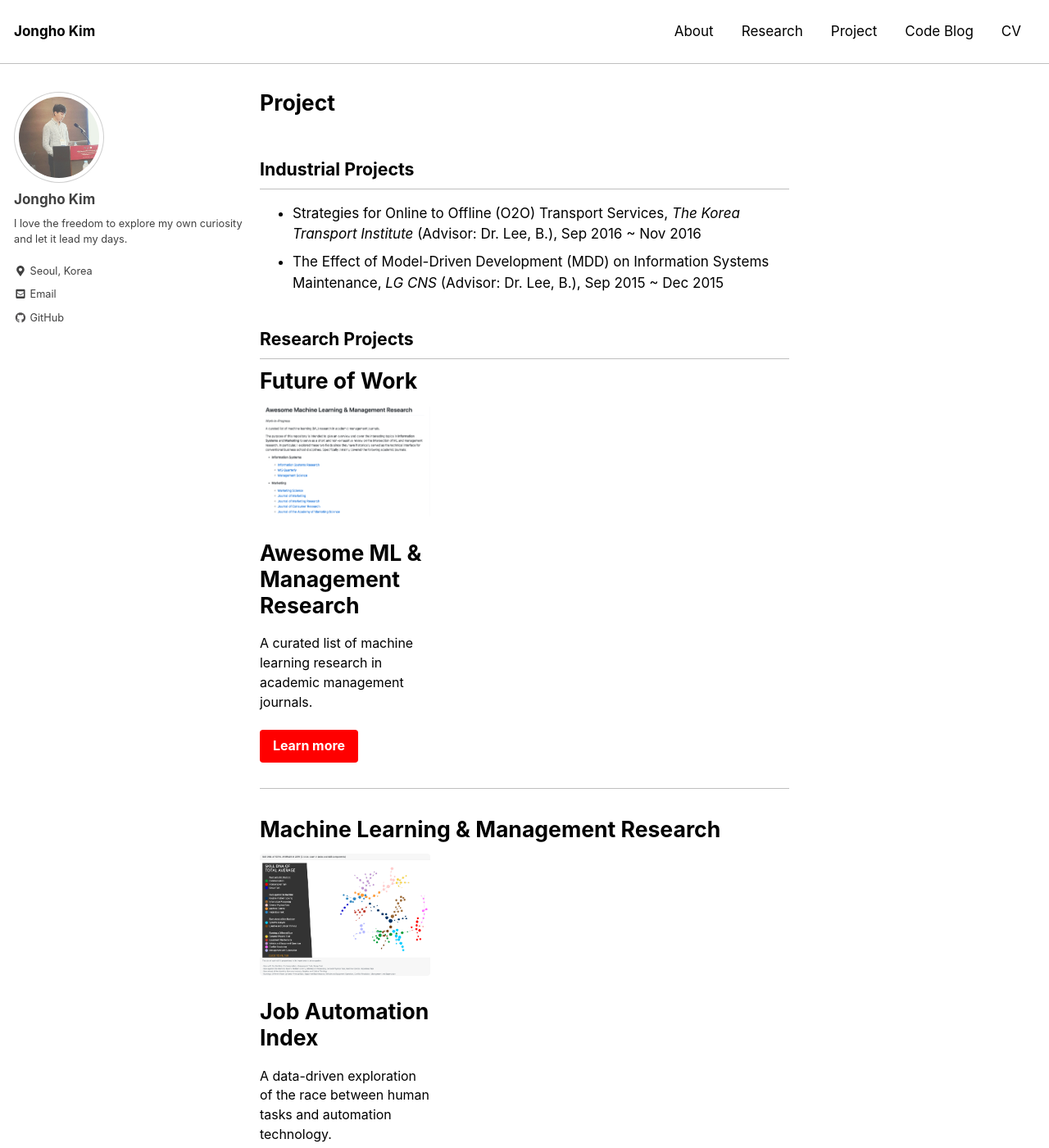
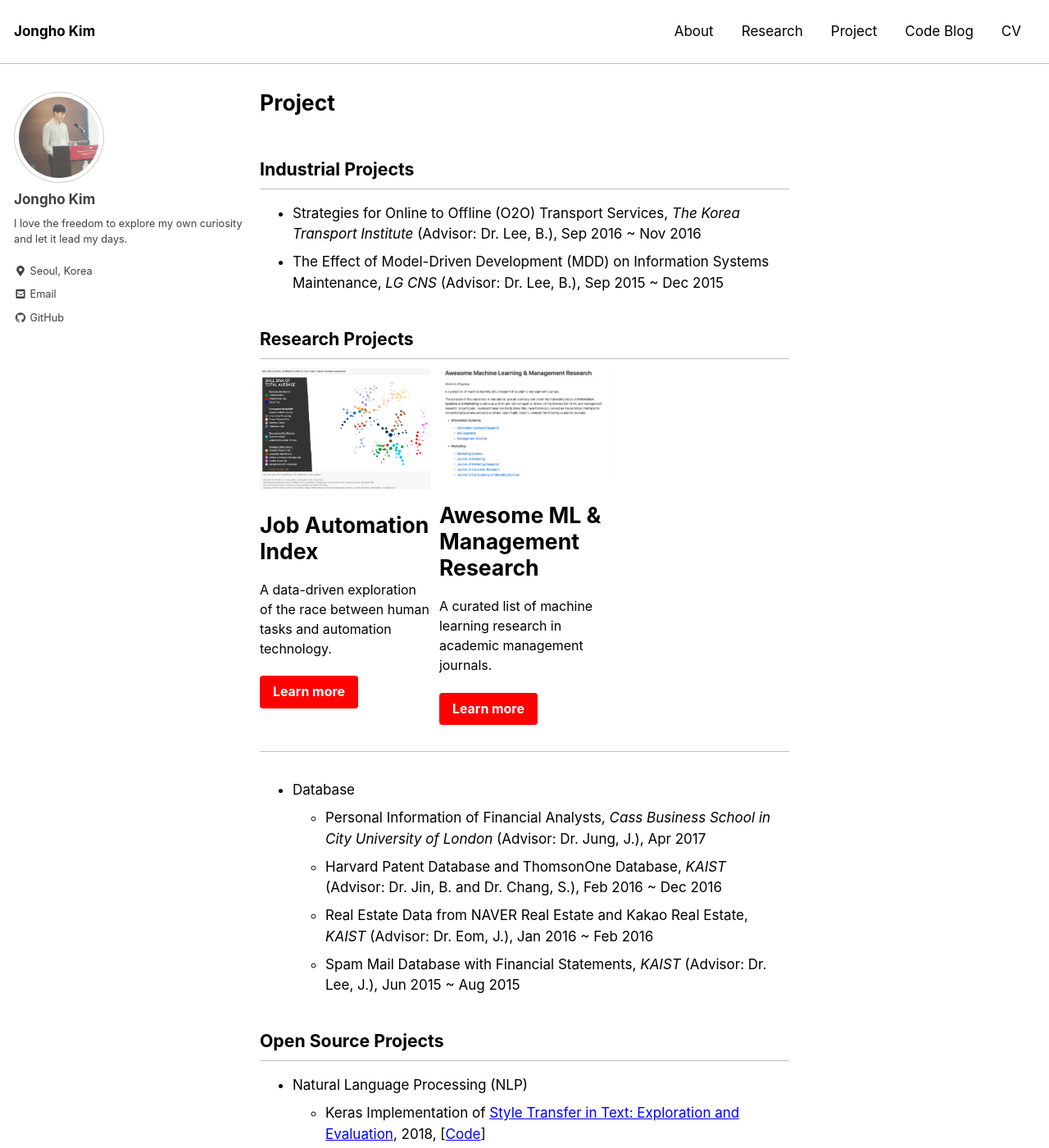
Before and after one commit to jonghkim/jonghkim.github.io, a Jekyll site: the page built from _pages/project.md, in a window 1280 px wide and 1400 px high. Shown: the whole window at 82% size. Built offline with Jekyll 4.4.1, drawn with Linux system fonts in a browser that asks for light colours; nearby versions of some CDN libraries.

Commit message:
project updated

```diff
--- a/_pages/project.md
+++ b/_pages/project.md
@@ -5,7 +5,7 @@ title: "Project"
 author_profile: true
 last_modified_at: 2019-03-19
 
-future_of_work:
+research_projects:
   - image_path: /assets/images/job_automation_index.png
     alt: "skill_dna_of_jobs"
     title: "Job Automation Index"
@@ -13,8 +13,6 @@ future_of_work:
     url: http://www.jobautomationindex.com/
     btn_class: "btn--primary"
     btn_label: "Learn more"
-
-ml_mngt:
   - image_path: /assets/images/ml-mngt.png
     alt: "ml_management"
     title: "Awesome ML & Management Research"
@@ -29,10 +27,8 @@ ml_mngt:
 - The Effect of Model-Driven Development (MDD) on Information Systems Maintenance, *LG CNS* (Advisor: Dr. Lee, B.), Sep 2015 ~ Dec 2015
 
 ## Research Projects
-<h1> Future of Work</h1>
-    {% include feature_row id="ml_mngt" %}
-<h1> Machine Learning & Management Research </h1>
-    {% include feature_row id="future_of_work"%}
+{% include feature_row id="research_projects" %}
+
 - Database
     - Personal Information of Financial Analysts, *Cass Business School in City University of London* (Advisor: Dr. Jung, J.), Apr 2017
     - Harvard Patent Database and ThomsonOne Database, *KAIST* (Advisor: Dr. Jin, B. and Dr. Chang, S.), Feb 2016 ~ Dec 2016
```
